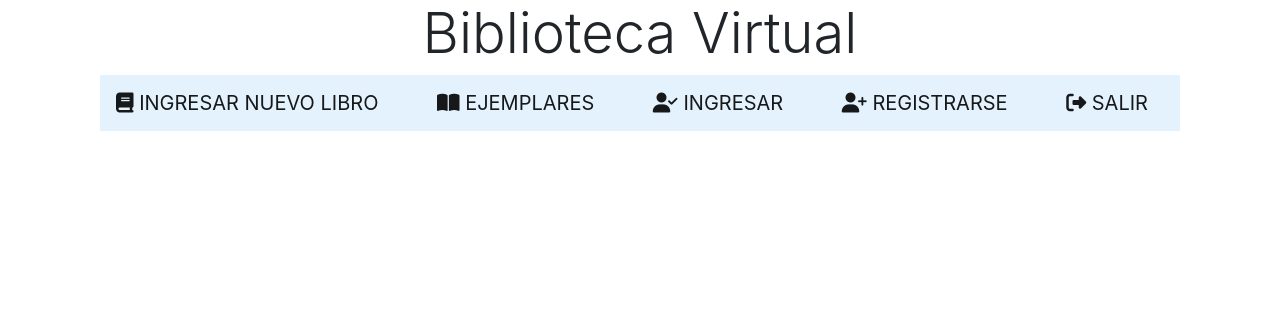
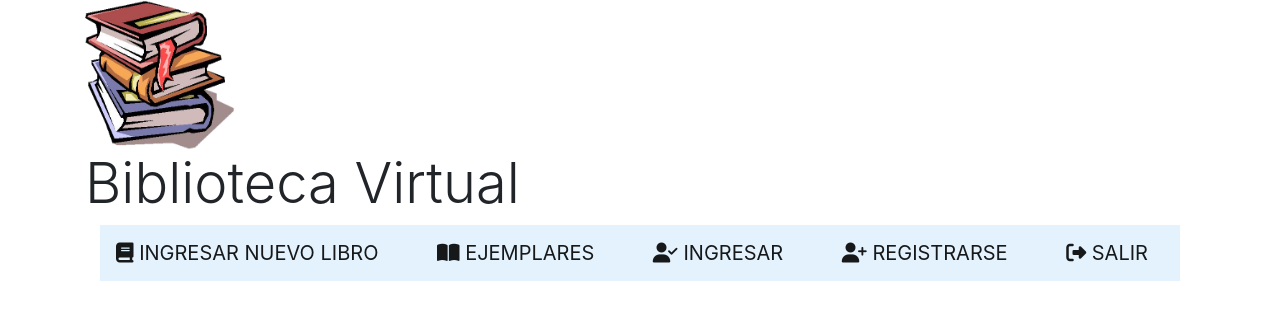
Before and after one commit to MedalitContreras/SisBibliotecaG02, a CodeIgniter app: page /SisBibliotecaG02/index.php/usuario/index in a window 1280 px wide. Shown: the top 320 px of the page. Run offline with CodeIgniter, Linux system fonts and the light colour scheme; data comes from the database, SQL or seed files in the repository; some libraries are stand-ins or nearby versions.

Commit message:
Tratando de poner libros

```diff
--- a/bibliotecag2/application/views/usuario/perfil.php
+++ b/bibliotecag2/application/views/usuario/perfil.php
@@ -1,4 +1,4 @@
-<h2 align="center" class="display-4">Biblioteca Virtual</h2>
+<img src="imagenes/libros.png" width="150" height="150"><h2  class="display-4">Biblioteca Virtual</h2>
 <div class="container">
 <nav class="navbar navbar-light" style="background-color: #e3f2fd;">
 
```
Also changed, not shown: bibliotecag2/imagenes/libros.png (added).
